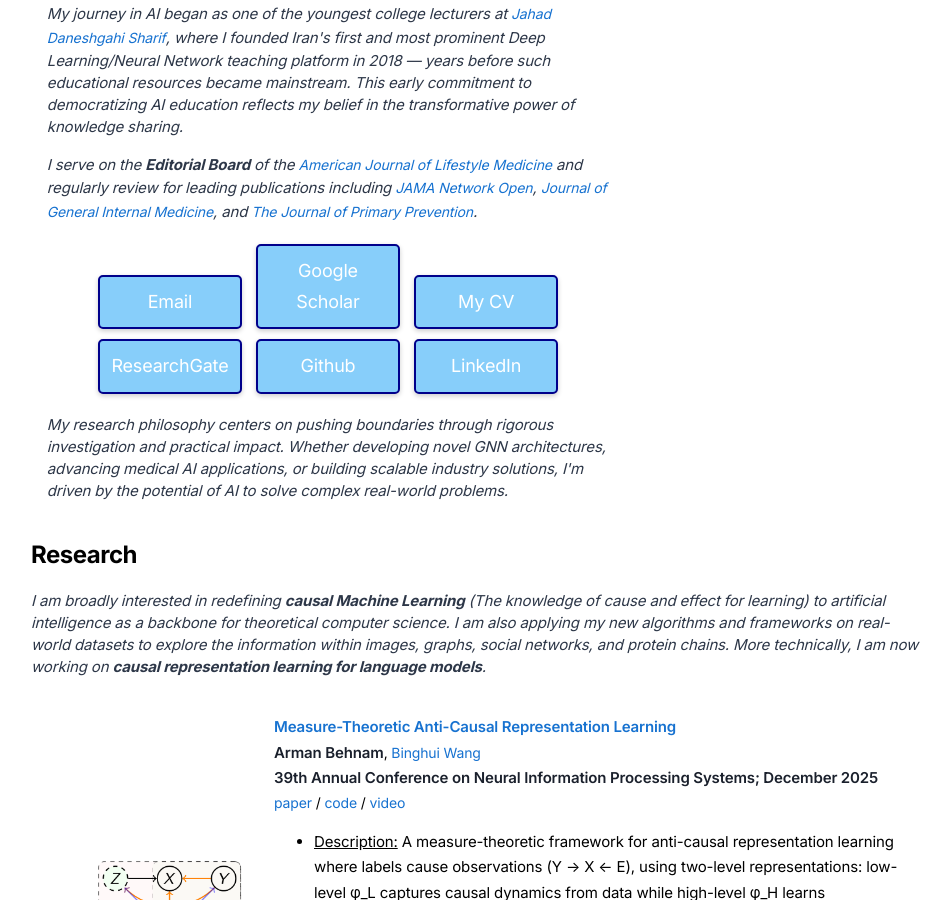
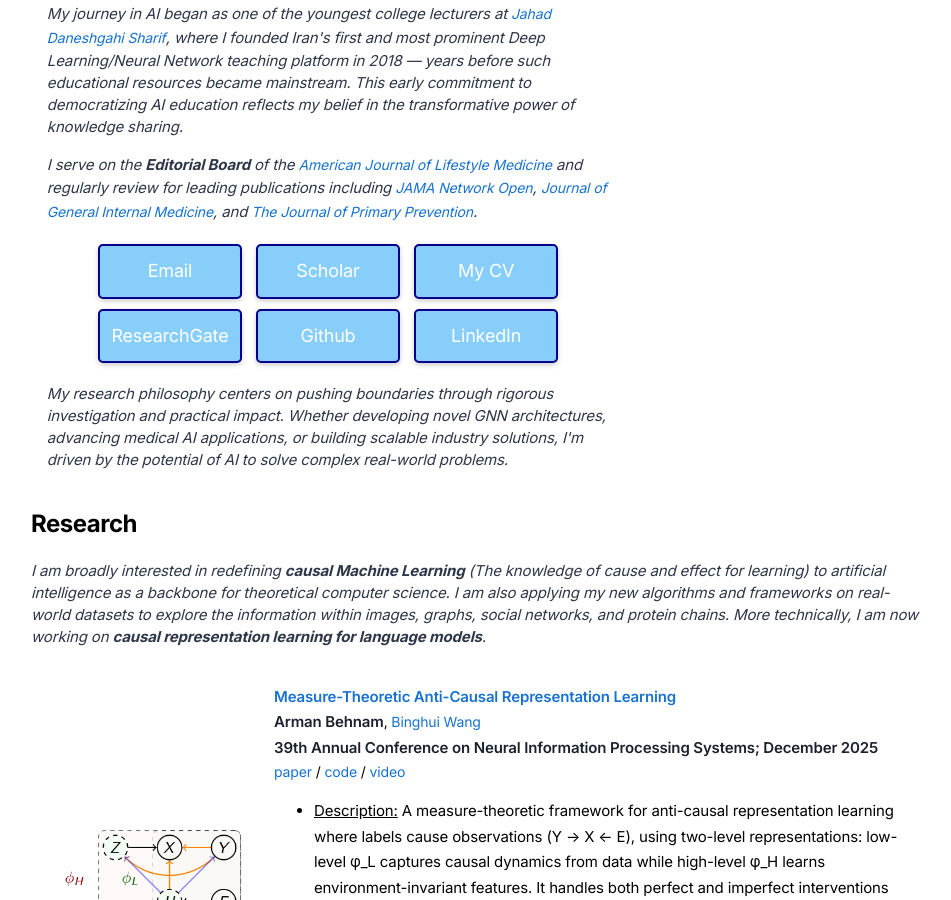
Before and after one commit to ArmanBehnam/ArmanBehnam.github.io, a Jekyll site: the page built from index.html, in a window 1280 px wide and 900 px high, scrolled down 1284 px. Shown: the whole window, without its empty margins (162-1113 px from the left). Built offline with Jekyll 4.4.1, drawn with Linux system fonts in a browser that asks for light colours.

```diff
--- a/index.html
+++ b/index.html
@@ -362,7 +362,7 @@ margin-top: 0;
 
                 <p style="text-align: center">
                     <a href="mailto:abehnam@hawk.iit.edu" class="button">Email</a>
-                    <a href="https://scholar.google.com/citations?user=KgzHjgMAAAAJ&hl=en&oi=ao" class="button">Google Scholar</a>
+                    <a href="https://scholar.google.com/citations?user=KgzHjgMAAAAJ&hl=en&oi=ao" class="button">Scholar</a>
 					<a href="https://github.com/ArmanBehnam/ArmanBehnam.github.io/raw/main/resume/Sep_2025_Academic.pdf" class="button">My CV</a>
                     <a href="https://www.researchgate.net/profile/Arman-Behnam" class="button">ResearchGate</a>
                     <a href="https://github.com/ArmanBehnam" class="button">Github</a>
```
